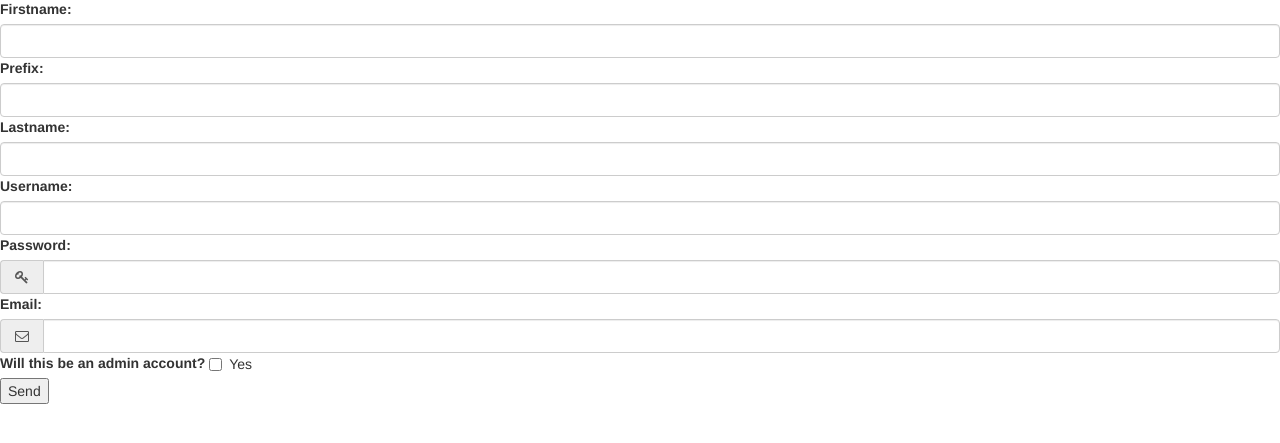
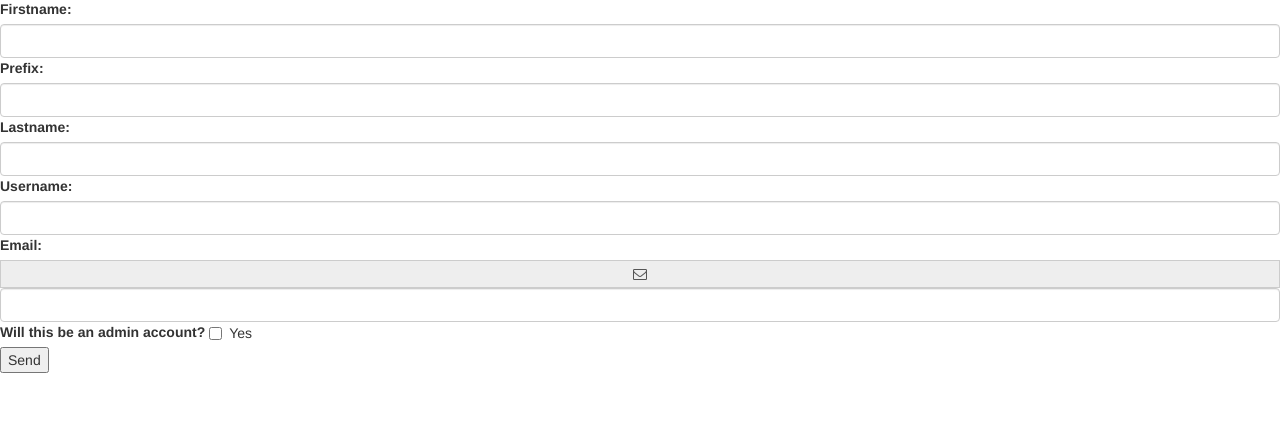
Before and after one commit to Romy96/007, a PHP site: template view/login/profileEdit.php in a window 1280 px wide. Shown: the part 151-594 px from the top of the page. Run offline with PHP 8.4, Linux system fonts and the light colour scheme; the template is opened without the code that fills it, so the values that code supplies are empty; a user stored in the database is signed in; some libraries are stand-ins or nearby versions.

Commit message:
Deleted password field in profileEdit

```diff
--- a/view/login/profileEdit.php
+++ b/view/login/profileEdit.php
@@ -18,14 +18,8 @@
 		<input class="form-control" type="text" name="username" value="<?= $profile['username'];?>">
 	</div>
 	<div>
-		<label for="password">Password:</label>
-		<div class="input-group margin-bottom-sm">
-		<span class="input-group-addon"><i class="fa fa-key fa-fw"></i></span>
-		<input class="form-control" type="password" name="password">
-	</div>
-	<div>
 		<label for="email">Email:</label>
-		<div class="input-group margin-bottom-sm">
+		<div class="input-group margin-bottom-sm"></div>
 		<span class="input-group-addon"><i class="fa fa-envelope-o fa-fw"></i></span>
 		<input class="form-control" type="text" name="email" value="<?= $profile['email'];?>">
 	</div>
```
